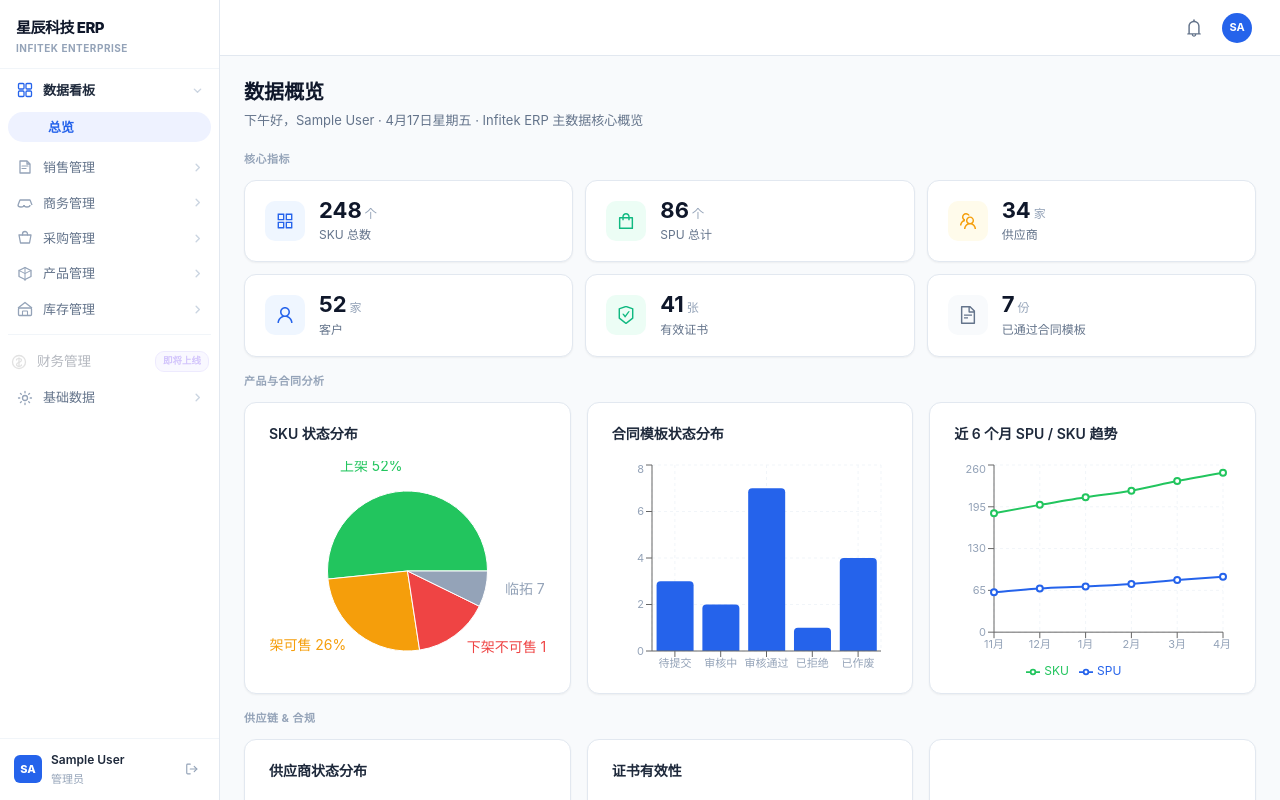
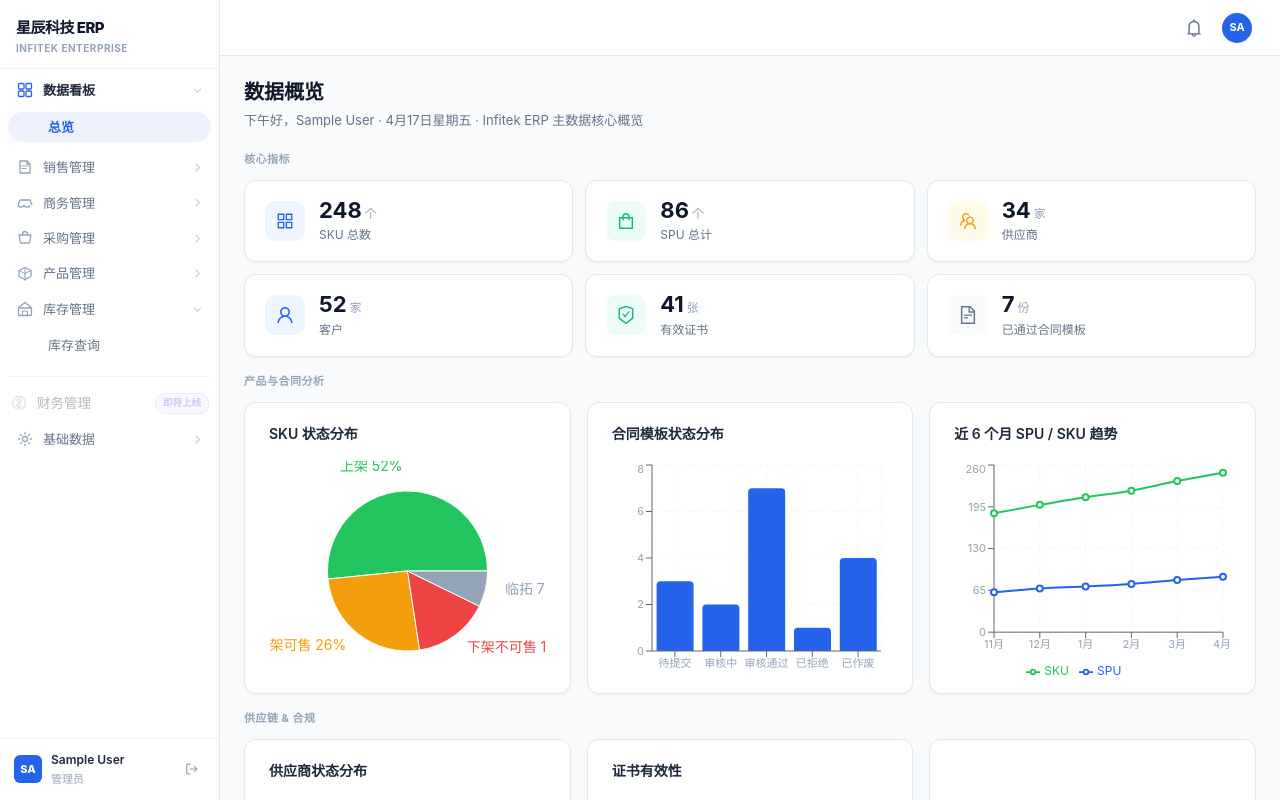
Before and after one commit to friday-ckp/infitek_erp, a React (Vite) app in the folder apps/web/: page / in a window 1280 px wide. Built offline with nearby package versions, Linux system fonts and the light colour scheme; sample sign-in values are in the browser's storage.

Commit message:
fix(inventory): keep query menu navigable

```diff
--- a/apps/web/src/App.tsx
+++ b/apps/web/src/App.tsx
@@ -225,6 +225,7 @@ function App() {
                   <Route path="/sales-orders" element={<SalesOrdersListPage />} />
                   <Route path="/sales-orders/create" element={<SalesOrderFormPage />} />
                   <Route path="/sales-orders/:id" element={<SalesOrderDetailPage />} />
+                  <Route path="/inventory" element={<InventoryPage />} />
                   <Route path="/inventory/*" element={<InventoryPage />} />
                 </Route>
 
--- a/apps/web/src/components/layout/Sidebar.tsx
+++ b/apps/web/src/components/layout/Sidebar.tsx
@@ -178,7 +178,7 @@ export default function Sidebar() {
   const systemItems = menuItems.filter(i => i.section === SECTION_SYSTEM);
 
   const renderMenuGroup = (item: typeof menuItems[0]) => {
-    const isOpen = openKeys.includes(item.key);
+    const isOpen = openKeys.includes(item.key) || Boolean(item.defaultPath);
     const hasActiveChild = item.children.some((c) => isChildRouteActive(location.pathname, c.key));
 
     if (item.disabled) {
@@ -221,11 +221,15 @@ export default function Sidebar() {
           }}
         />
         {/* 子菜单动画容器 */}
-        <div style={{
-          overflow: 'hidden',
-          maxHeight: isOpen ? 500 : 0,
-          transition: 'max-height 0.25s cubic-bezier(.4,0,.2,1)',
-        }}>
+        <div
+          aria-hidden={!isOpen}
+          style={{
+            display: isOpen ? 'block' : 'none',
+            overflow: 'hidden',
+            maxHeight: isOpen ? 500 : 0,
+            transition: 'max-height 0.25s cubic-bezier(.4,0,.2,1)',
+          }}
+        >
           <div style={{ padding: '3px 0 6px 0' }}>
             {item.children.map((child) => {
               const isActive = isChildRouteActive(location.pathname, child.key);
@@ -233,6 +237,7 @@ export default function Sidebar() {
                 <ChildItem
                   key={child.key}
                   label={child.label}
+                  path={child.key}
                   isActive={isActive}
                   onClick={() => navigate(child.key)}
                 />
@@ -387,12 +392,27 @@ function ParentItem({
   );
 }
 
-function ChildItem({ label, isActive, onClick }: { label: string; isActive: boolean; onClick: () => void }) {
+function ChildItem({
+  label,
+  path,
+  isActive,
+  onClick,
+}: {
+  label: string;
+  path: string;
+  isActive: boolean;
+  onClick: () => void;
+}) {
   const [hovered, setHovered] = useState(false);
 
   return (
     <div
-      onClick={onClick}
+      data-menu-path={path}
+      data-testid={`sidebar-menu-${path.replace(/^\//, '').replace(/\//g, '-') || 'home'}`}
+      onClick={(event) => {
+        event.stopPropagation();
+        onClick();
+      }}
       onMouseEnter={() => setHovered(true)}
       onMouseLeave={() => setHovered(false)}
       style={{
```
